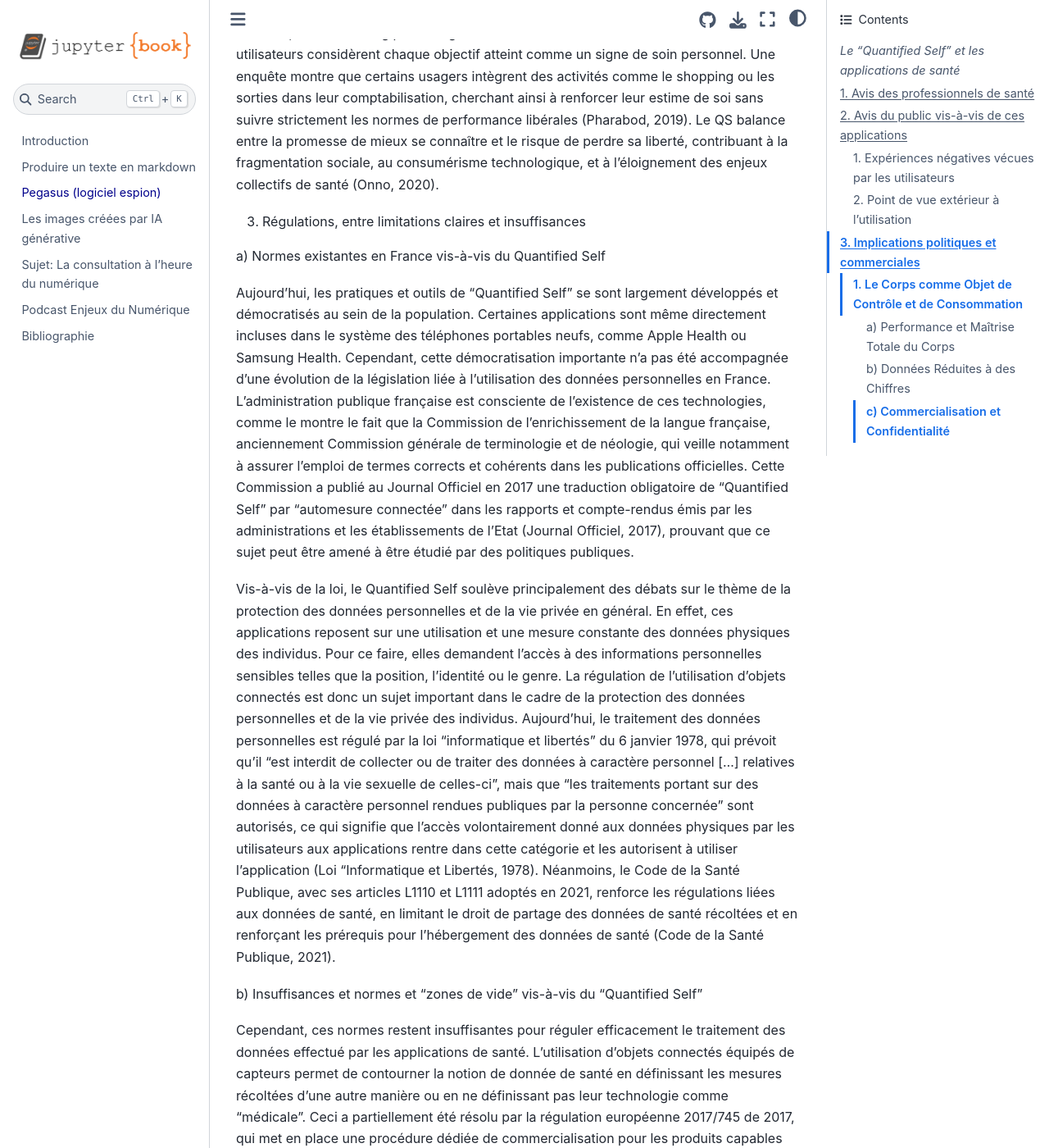
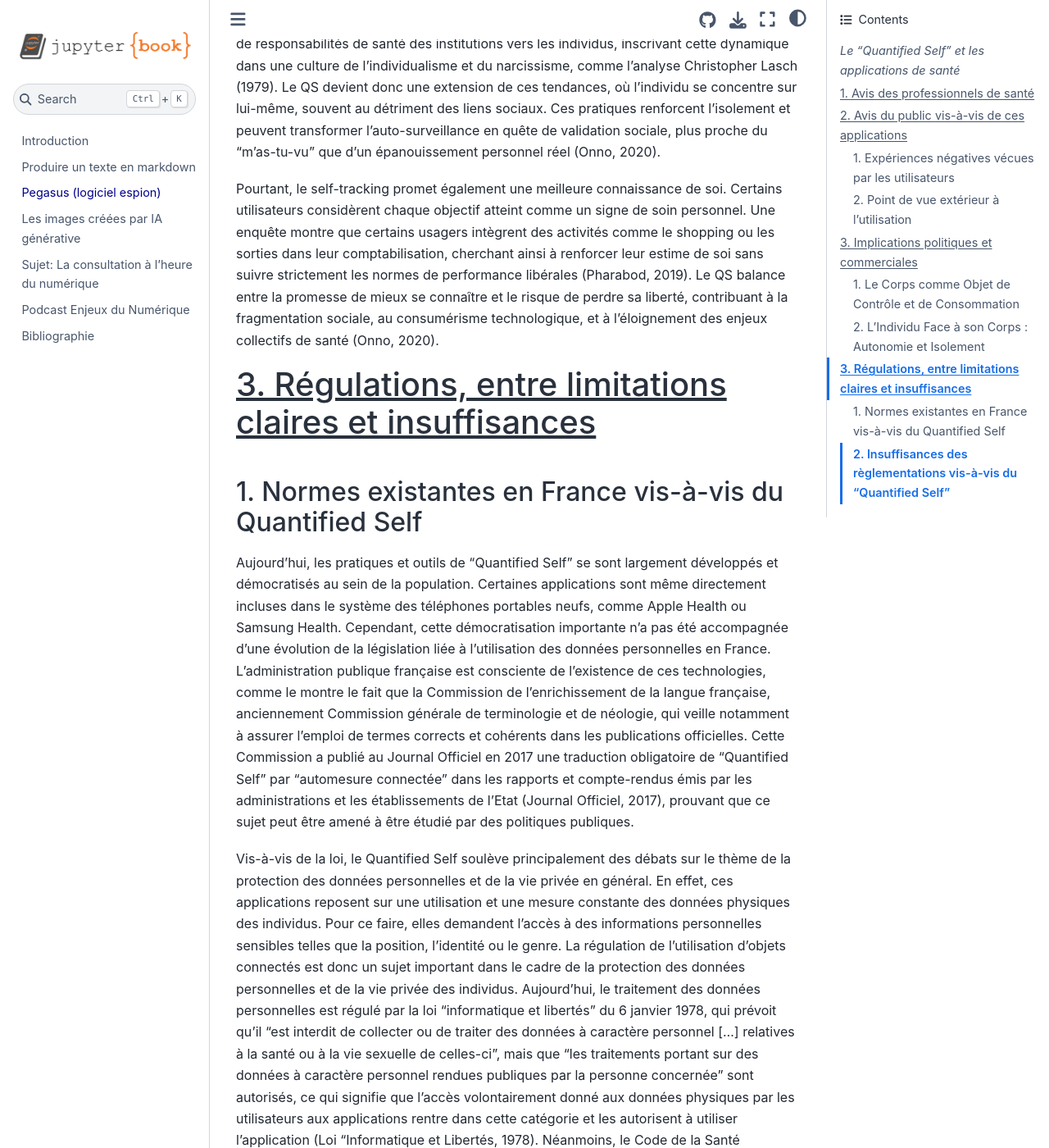
Before and after one commit to luneauaymeric/digital_culture_collective_page, a Jupyter Book: the page built from appli_sante/appli_sante.md, in a window 1280 px wide and 1400 px high, scrolled down 9668 px. Shown: the whole window at 82% size. Built offline with Jupyter Book 1.0.4 settings and Sphinx 7.4.7 and the Sphinx Book theme 1.1.4, drawn with Linux system fonts in a browser that asks for light colours; some of the changed text lies outside the part shown.

Commit message:
appli_sante/appli_sante.md updated from https://stackedit.io/

```diff
--- a/appli_sante/appli_sante.md
+++ b/appli_sante/appli_sante.md
@@ -71,39 +71,36 @@ Les données collectées par les applications de santé sont souvent monétisée
 
 Premièrement, les entreprises exploitent ces données pour cartographier les profils des consommateurs. Par exemple, MyFitnessPal partage les identifiants et emplacements des utilisateurs avec des tiers comme « Flurry », qui génère des statistiques à des fins commerciales (Millington, 2014). Même les plateformes gratuites imposent un coût : la marchandisation des données au profit d’intérêts corporatistes. En bref, ce modèle néolibéral valorise le libre choix des utilisateurs, mais toujours sous l’influence des impératifs de marché, renforçant une gouvernance algorithmique dictée par une logique de rentabilité et de productivité. De surcroît, si certains enquêtés ne perçoivent pas les risques, considérant leur collecte de données inoffensive en comparaison à celle des réseaux sociaux, d’autres expriment des préoccupations. Certains dénoncent l'inaction des entreprises face aux problèmes éthiques liés à ces pratiques. Ainsi, ces applications posent des enjeux complexes, où bien-être individuel et intérêts commerciaux s’entrelacent.
 
-d) Marketing et Pression Sociale
+#### d) Marketing et Pression Sociale
 
 Les techniques marketing des applications de self-tracking influencent fortement notre perception de la performance et de notre relation au corps, en promouvant des idéaux de santé souvent inaccessibles, imposés par les institutions, professionnels et publicités. Les messages normatifs diffusés par les professionnels de santé banalisent certaines pratiques, parfois au détriment du bien-être psychologique. Par exemple, l'obsession des calories, introduite dans les années 1970, repose sur une stricte balance énergétique, avec des régimes faibles en graisses largement soutenus par des institutions comme l’American Heart Association (avertissant des risques cardiovasculaires de trop consommer de graisses) (MacManus, 2015). De même, les podomètres standardisent les pratiques sportives, avec des objectifs comme les 10 000 pas, présentés comme une norme morale et commune (Pharabod, 2019). Ces messages simplifient donc des problématiques complexes et ignorent des facteurs comme la génétique ou les maladies.
 
 Par ailleurs, le ludisme et la praticité de ces outils, amplifiés par des stratégies marketing efficaces, rendent ces dispositifs attrayants tout en masquant leur caractère prescriptif. Par exemple, MyFitnessPal a triplé sa base de données alimentaires en 2004 pour attirer plus d’utilisateurs. Ces techniques facilitent l’acceptation des normes imposées, alimentant une pression sociale constante. Un enquêté note : « Il faut vivre et ne pas vouloir tout contrôler tout le temps, c’est très dur dans une société où l’image de nous-même nous est renvoyée à chaque publicité. » Ainsi, santé et marketing coopèrent, via la diffusion de messages normatifs, pour modeler nos comportements et alimenter des idéaux parfois oppressants.
 
-2.  L’Individu Face à son Corps : Autonomie et Isolement
+## 2.  L’Individu Face à son Corps : Autonomie et Isolement
 
-
-a) Responsabilité et Individualisme
+### a) Responsabilité et Individualisme
 
 Le suivi de soi, aligné avec l'idéal néolibéral du « soi entrepreneurial », valorise l'autonomie et la responsabilité individuelle, plaçant les utilisateurs d'applications de santé comme seuls responsables de leur bien-être et de leur réussite. Cette individualisation des pratiques favorise l’isolement et l’autodiscipline, tout en permettant une "privatisation mobile" grâce à l'accès autonome à des outils de santé, sans dépendance aux professionnels.
 
 Parallèlement, les plateformes encouragent un individualisme en réseau où les utilisateurs partagent leurs progrès pour motiver et surveiller leurs pairs, comme sur MyFitnessPal (Millington, 2014). Cette quête de reconnaissance sociale, via un partage en ligne, pousse à ajuster son comportement pour répondre aux attentes du groupe, renforçant des idéaux méritocratiques de réussite personnelle. Par exemple, des membres félicitent ceux ayant transformé leur corps, insistant sur la "force de volonté", tandis que ceux qui échouent sont culpabilisés. Certains méprisent les excuses liées à la génétique ou à la maladie, perçues comme de la fainéantise (Onno, 2020), créant une division entre les « forts » et les « faibles » et exacerbant la pression sociale. Ce système illustre l’individualisation et la responsabilisation du libéralisme, au cœur du Quantified Self.
 
-b) Autonomie et détachement des Institutions
+### b) Autonomie et détachement des Institutions
 
 Les applications de self-tracking favorisent une autonomie accrue en permettant un certain détachement des institutions médicales traditionnelles. Tout d’abord, elles offrent aux personnes atteintes de maladies, comme les diabétiques, la possibilité de surveiller leur santé en temps réel via des outils pratiques, comme le suivi du glucose (Dagiral, 2019). Plus largement, ces outils permettent même aux individus en bonne santé de choisir leurs méthodes et outils, rejetant parfois les standards traditionnels. Les adeptes du QS se positionnent comme experts de leur propre corps grâce à une appropriation renforcée de leur santé.
 
 Cependant, cette autonomie a ses limites. Certains utilisateurs critiquent les professionnels de santé, affirmant qu'il faut « se prendre en main » pour réussir, tout en appréciant les économies réalisées (Onno, 2020). Pourtant, certains aspects de la santé nécessitent un conseil professionnel. Julien Onno parle d'auto-santé, où des savoirs médicaux sont partagés sur des forums, créant une expertise collective qui floute la frontière entre applications de loisirs et dispositifs médicaux. Une coopération entre applications et institutions médicales pourrait néanmoins offrir une solution, notamment pour les malades chroniques, permettant un suivi quotidien sécurisé et réduisant les déplacements à l’hôpital. Globalement, la quantification de la santé doit évoluer dans un cadre respectant le bien-être individuel et les normes médicales.
 
-c) Maîtrise et Repli sur Soi
+### c) Maîtrise et Repli sur Soi
 
 Les applications de self-tracking offrent un contrôle accru sur le corps, renforçant la confiance en soi, comme décrit par une enquêtée. Mais elles traduisent aussi un transfert de responsabilités de santé des institutions vers les individus, inscrivant cette dynamique dans une culture de l'individualisme et du narcissisme, comme l’analyse Christopher Lasch (1979). Le QS devient donc une extension de ces tendances, où l’individu se concentre sur lui-même, souvent au détriment des liens sociaux. Ces pratiques renforcent l’isolement et peuvent transformer l’auto-surveillance en quête de validation sociale, plus proche du "m’as-tu-vu" que d’un épanouissement personnel réel (Onno, 2020).
 
 Pourtant, le self-tracking promet également une meilleure connaissance de soi. Certains utilisateurs considèrent chaque objectif atteint comme un signe de soin personnel. Une enquête montre que certains usagers intègrent des activités comme le shopping ou les sorties dans leur comptabilisation, cherchant ainsi à renforcer leur estime de soi sans suivre strictement les normes de performance libérales (Pharabod, 2019). Le QS balance entre la promesse de mieux se connaître et le risque de perdre sa liberté, contribuant à la fragmentation sociale, au consumérisme technologique, et à l’éloignement des enjeux collectifs de santé (Onno, 2020).
 
-3.  Régulations, entre limitations claires et insuffisances
+# <ins> 3.  Régulations, entre limitations claires et insuffisances
 
 
-a) Normes existantes en France vis-à-vis du Quantified Self
-
-
+## 1. Normes existantes en France vis-à-vis du Quantified Self
 
 Aujourd’hui, les pratiques et outils de “Quantified Self” se sont largement développés et démocratisés au sein de la population. Certaines applications sont même directement incluses dans le système des téléphones portables neufs, comme Apple Health ou Samsung Health. Cependant, cette démocratisation importante n’a pas été accompagnée d’une évolution de la législation liée à l’utilisation des données personnelles en France. L’administration publique française est consciente de l’existence de ces technologies, comme le montre le fait que la Commission de l’enrichissement de la langue française, anciennement Commission générale de terminologie et de néologie, qui veille notamment à assurer l’emploi de termes corrects et cohérents dans les publications officielles. Cette Commission a publié au Journal Officiel en 2017 une traduction obligatoire de “Quantified Self” par “automesure connectée” dans les rapports et compte-rendus émis par les administrations et les établissements de l’Etat (Journal Officiel, 2017), prouvant que ce sujet peut être amené à être étudié par des politiques publiques.
 
@@ -111,9 +108,7 @@ Vis-à-vis de la loi, le Quantified Self soulève principalement des débats sur
 
 
 
-b) Insuffisances et normes et “zones de vide” vis-à-vis du “Quantified Self”
-
-
+## 2. Insuffisances des règlementations vis-à-vis du “Quantified Self”
 
 Cependant, ces normes restent insuffisantes pour réguler efficacement le traitement des données effectué par les applications de santé. L’utilisation d’objets connectés équipés de capteurs permet de contourner la notion de donnée de santé en définissant les mesures récoltées d’une autre manière ou en ne définissant pas leur technologie comme “médicale”. Ceci a partiellement été résolu par la régulation européenne 2017/745 de 2017, qui met en place une procédure dédiée de commercialisation pour les produits capables de mesurer des données de santé et étend cette procédure à des objets connectés “sans but médical prévu” mais jugés capables d’en avoir (Régulation 2017/745, 2017). Un autre élément important est le fait que certaines données comme la localisation ne sont pas considérées comme des données personnelles relevant de l’identité, comme “les origines raciales ou ethniques, les opinions politiques, philosophiques ou religieuses ou l’appartenance syndicale des personnes” (Loi “Informatique et Libertés”, 1978), ce qui signifie qu’elles peuvent être traitées et collectées sans autre régulation que l’accord préalable des utilisateurs.
 
@@ -132,19 +127,13 @@ De plus, l’article 6 de la loi de 1978 requiert que les données récoltées e
 
 Bibliographie
 
-
-
 Brumauld, Charles. “Alimentation” [http://www.charlesbrumauld.com/category/alimentation/](http://www.charlesbrumauld.com/category/alimentation/)
-
-
 
 Curry, David. « MyFitnessPal Revenue and Usage Statistics (2024) ». Business of Apps. Consulté le 17 novembre 2024. [https://www.businessofapps.com/data/myfitnesspal-statistics/](https://www.businessofapps.com/data/myfitnesspal-statistics/).
 
 Dagiral, Éric. “Extension chiffrée du domaine du perfectionnement? La place des technologies de quantification du soi dans les projets d’auto-optimisation des individus”. 2019. Ethnologie Française
 
 Dagiral, Éric, et al. «Le Quantified Self en question(s) : Un état des lieux des travaux de sciences sociales consacrés à l’automesure des individus». Réseaux, 2019/4 n° 216, 2019. p.17-54. Cairn. [shs.cairn.info/revue-reseaux-2019-4-page-17?lang=fr](http://shs.cairn.info/revue-reseaux-2019-4-page-17?lang=fr).
-
-
 
 Delmotte, Hélène. (2015). La minceur à plein régime. Les Tribunes de la santé, n° 49(4), 55-60. [https://doi-org.scpo.idm.oclc.org/10.3917/seve.049.0055](https://doi-org.scpo.idm.oclc.org/10.3917/seve.049.0055).
 
@@ -154,19 +143,13 @@ France, Assemblée Nationale. “Loi no 78-17 du 6 janvier 1978 relative à l’
 
 France, Assemblée Nationale, Code de la Santé Publique. “Articles L1110 et L1111 du Code de la Santé Publique”, 2021. Consulté le 17 Novembre 2024. [https://www.legifrance.gouv.fr/codes/article_lc/LEGIARTI000045212793](https://www.legifrance.gouv.fr/codes/article_lc/LEGIARTI000045212793)
 
-
-
 Journal Officiel de la République Française, Vocabulaire de la santé (liste de termes, expressions et définitions adoptés), 4 mars 2017. Consulté le 17 novembre 2024.
 
 Lasch, Christopher. The Culture of Narcissism. 1979
 
-
-
 Levinson, Cheri A., Fewell, Laura, & Brosof, Leigh C. (2017). My Fitness Pal calorie tracker usage in the eating disorders. Eating Behaviors, 27, 14–16.
 
 MacManus, Richard. «Diet Wars: Tracking food with MyfitnessPal» (Chapt.3). Health Trackers: How Technology Is Helping Us Monitor and Improve Our Health. 2015. Roman & Littlefield Publishers
-
-
 
 Murcier, Alexandra. “Nutrition”. [https://www.alexandramurcier.com](https://www.alexandramurcier.com)
 
```
Also changed, not shown: other parts of appli_sante/appli_sante.md (+1 -1 lines).
